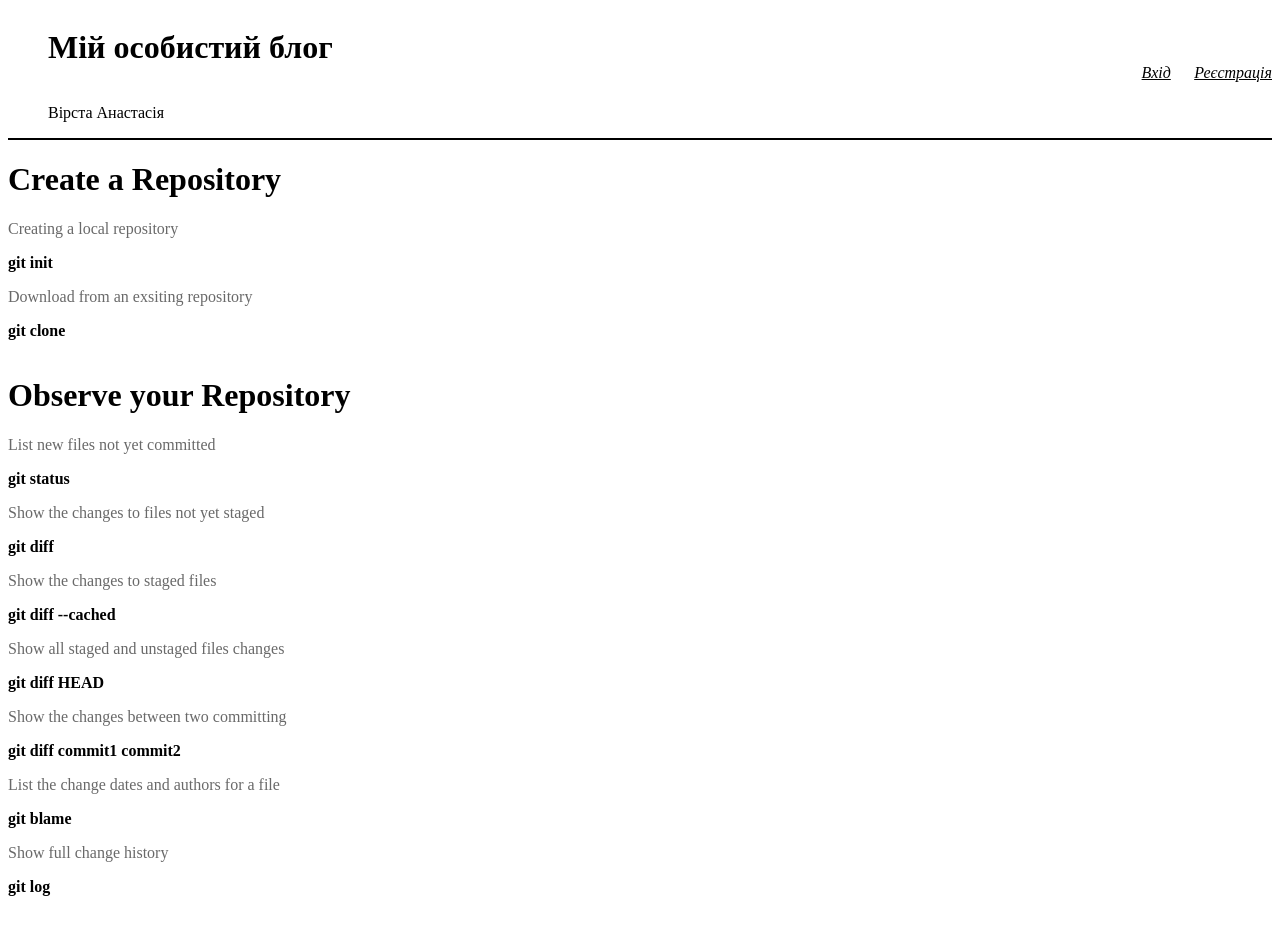
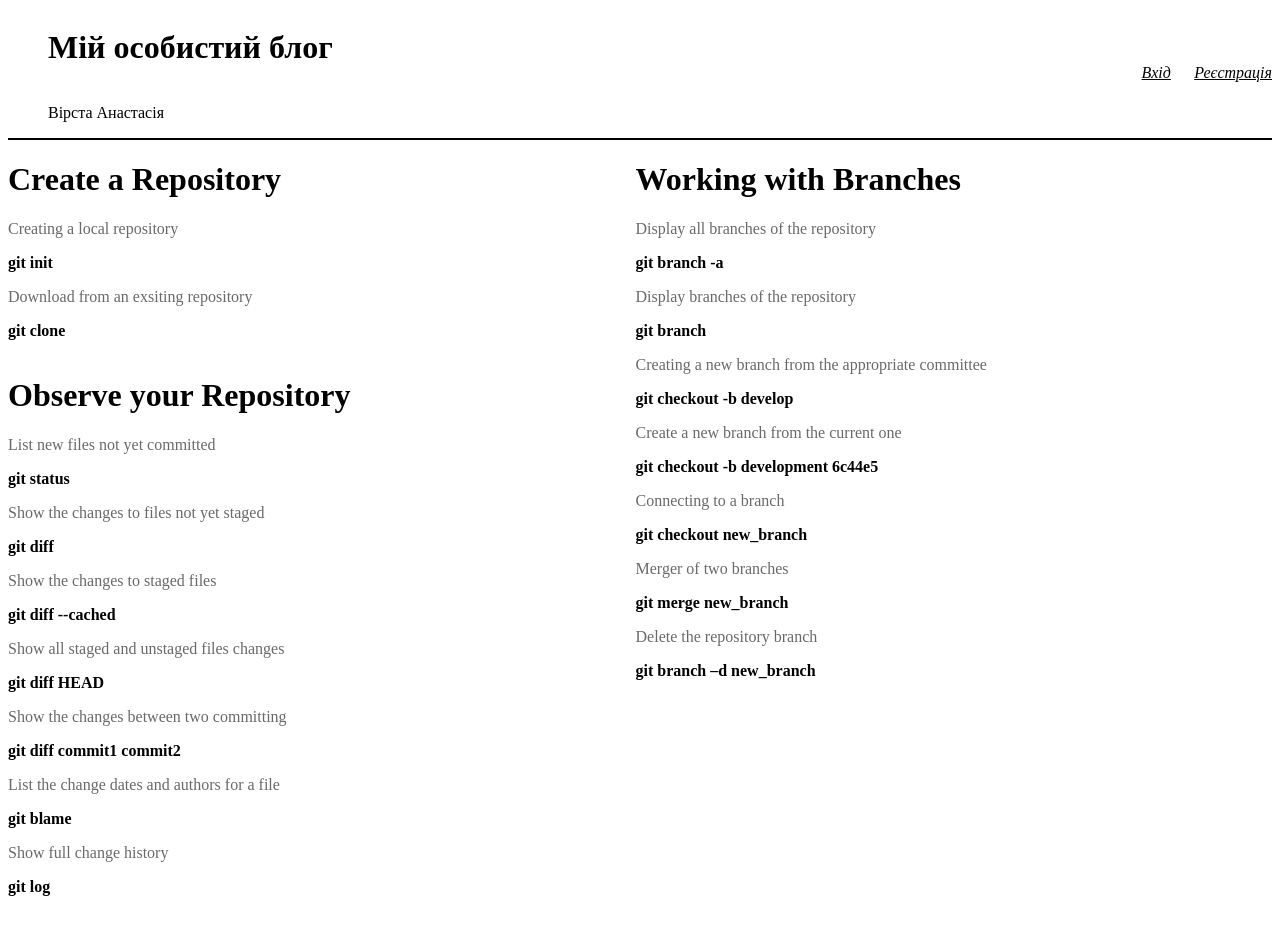
Before and after one commit to Anastasia21O/pzTRP, a plain HTML site: page git_commands.html in a window 1280 px wide. Shown: the top 934 px of the page. Drawn offline with Linux system fonts and the light colour scheme.

Commit message:
Working with Branches

```diff
--- a/git_commands.html
+++ b/git_commands.html
@@ -78,6 +78,51 @@
                 <b>git log</b>
             </p>
         </div>
+        <div>
+            <h1>Working with Branches</h1>
+            <p style="color: dimgray">
+                Display all branches of the repository
+            </p>
+            <p>
+                <b>git branch -a</b>
+            </p>
+            <p style="color: dimgray">
+                Display branches of the repository
+            </p>
+            <p>
+                <b>git branch</b>
+            </p>
+            <p style="color: dimgray">
+                Creating a new branch from the appropriate committee
+            </p>
+            <p>
+                <b>git checkout -b develop</b>
+            </p>
+            <p style="color: dimgray">
+                Create a new branch from the current one
+            </p>
+            <p>
+                <b>git checkout -b development 6c44e5</b>
+            </p>
+            <p style="color: dimgray">
+                Connecting to a branch
+            </p>
+            <p>
+                <b>git checkout new_branch</b>
+            </p>
+            <p style="color: dimgray">
+                Merger of two branches
+            </p>
+            <p>
+                <b>git merge new_branch</b>
+            </p>
+            <p style="color: dimgray">
+                Delete the repository branch
+            </p>
+            <p>
+                <b>git branch –d new_branch</b>
+            </p>
+        </div>
 
     </div>
     <footer>
```
